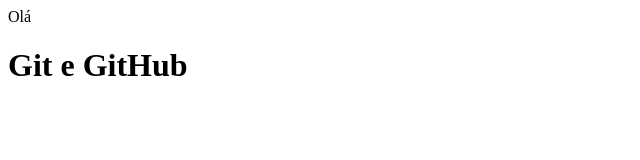
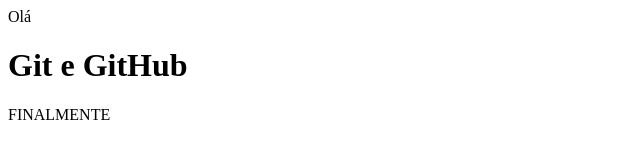
Before and after one commit to GuxxtavoMsousa/gitgithub, a plain HTML site: page index.html in a window 1280 px wide. Shown: the whole page, without its empty margins (0-640 px from the left). Drawn offline with Linux system fonts and the light colour scheme.

Commit message:
feat: FINALMENTE

```diff
--- a/index.html
+++ b/index.html
@@ -9,5 +9,6 @@
 <body>
     <div class="container1">Olá</div>
     <h1>Git e GitHub</h1>
+    <p>FINALMENTE</p>
 </body>
 </html>
```
